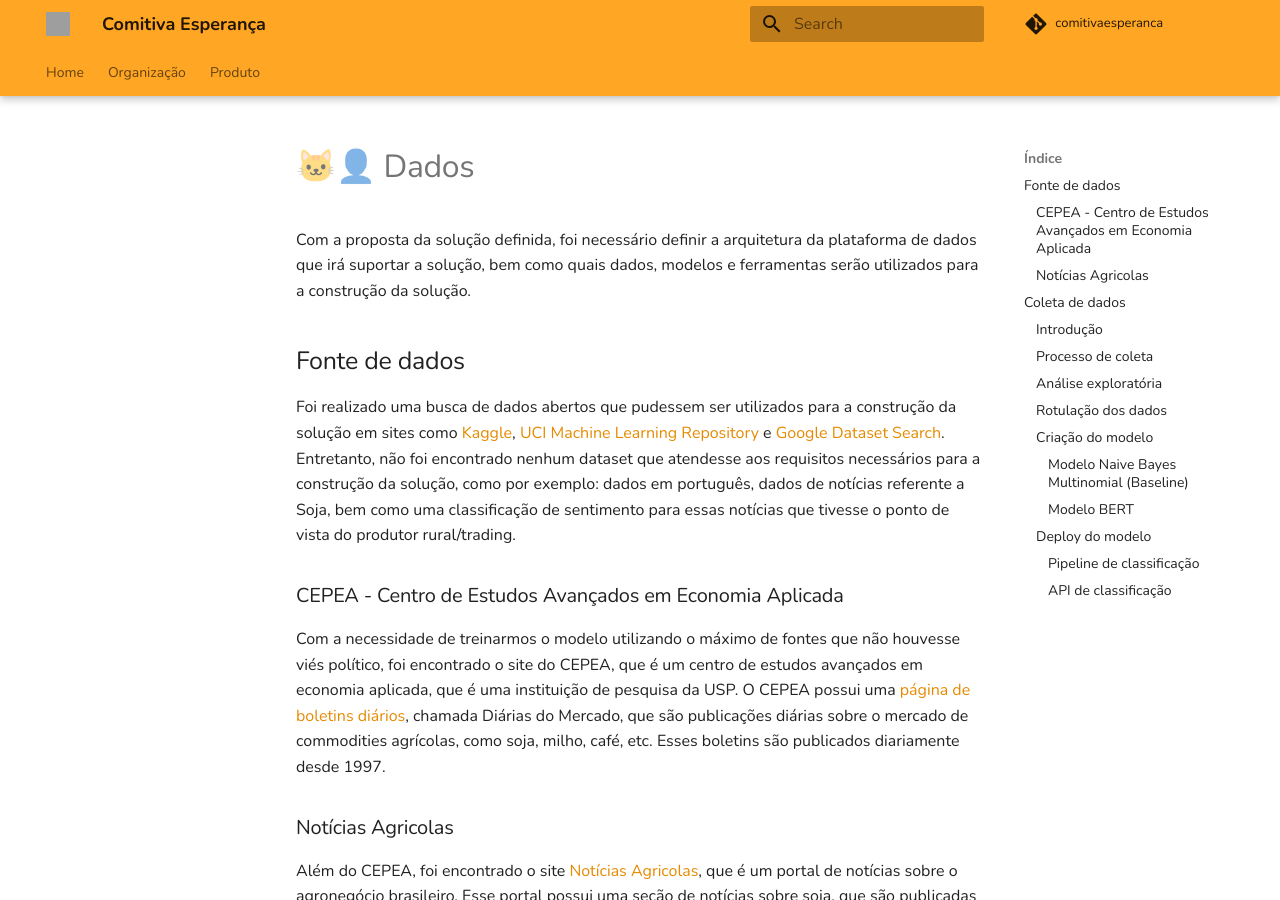
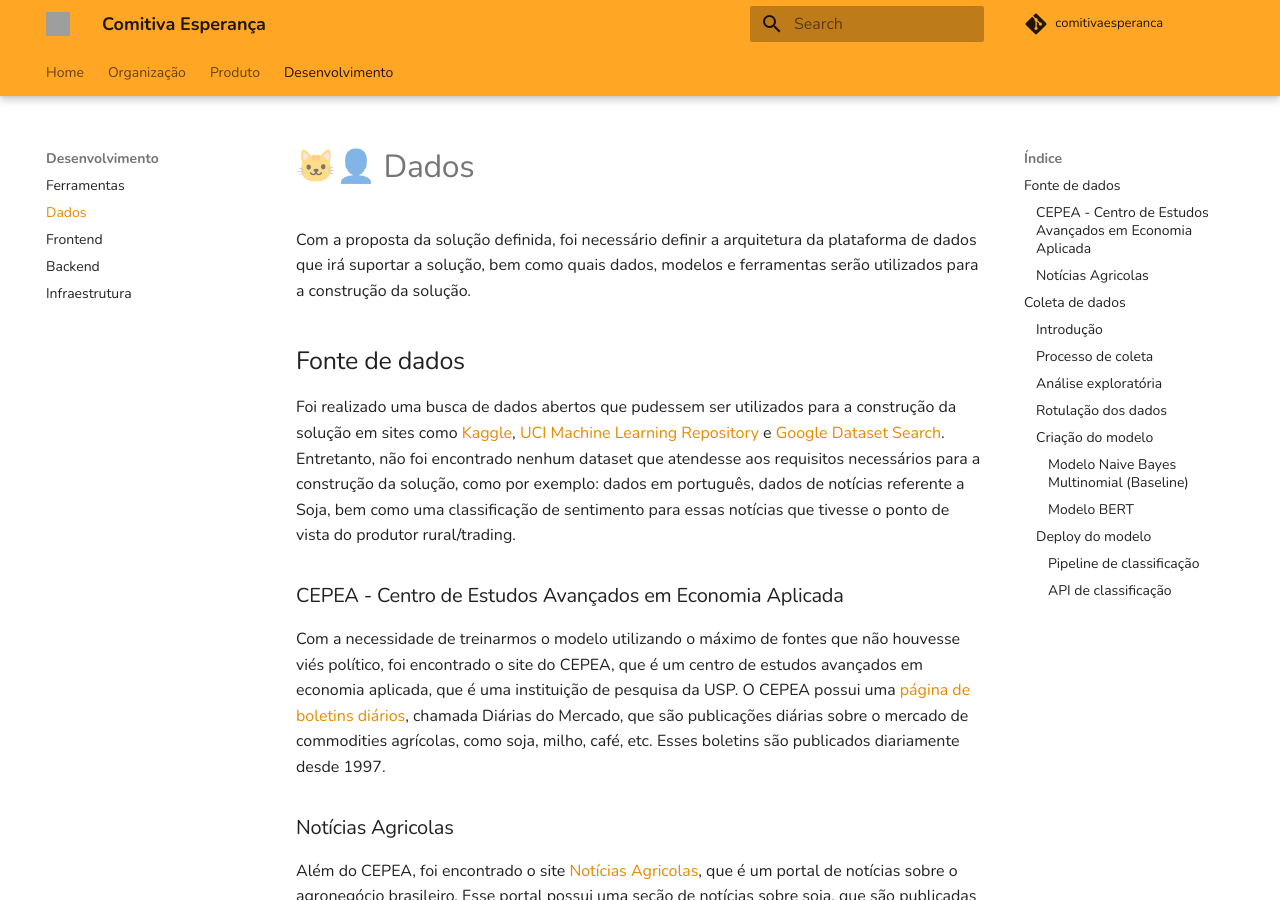
Before and after one commit to comitivaesperanca/docs, an MkDocs documentation site: the page built from docs/Dados/index.md, in a window 1280 px wide and 900 px high. Built offline with MkDocs 1.6.1 and Material for MkDocs 9.7.7, drawn with Linux system fonts in a browser that asks for light colours; comment, search, counter and statistics services are not loaded; grey boxes are pictures that could not be loaded.

Commit message:
fix: ajuste organização das pastas

```diff
--- a/mkdocs.yml
+++ b/mkdocs.yml
@@ -14,7 +14,12 @@ nav:
     - Visão do Produto: Produto/visao_produto.md
     - Brainstorming de Funcionalidades: Produto/brainstorming.md
     - Prioridade de Funcionalidades: Produto/prioridade_func.md
-
+  - Desenvolvimento:
+    - Ferramentas: Ferramentas/ferramentas.md
+    - Dados: Dados/index.md
+    - Frontend: Frontend/index.md
+    - Backend: Backend/index.md
+    - Infraestrutura: Infraestrutura/index.md
 theme:
   logo: https://avatars.githubusercontent.com/u/129684075
   name: material
```
Also changed, not shown: docs/Backend/index.md (renamed from docs/5. backend/index.md), docs/Dados/index.md (renamed from docs/4. dados/index.md), docs/Ferramentas/arquitetura.png (renamed from docs/3. ferramentas/arquitetura.png), docs/Ferramentas/ferramentas.md (renamed from docs/3. ferramentas/ferramentas.md), docs/Frontend/index.md (renamed from docs/6. frontend/index.md).
